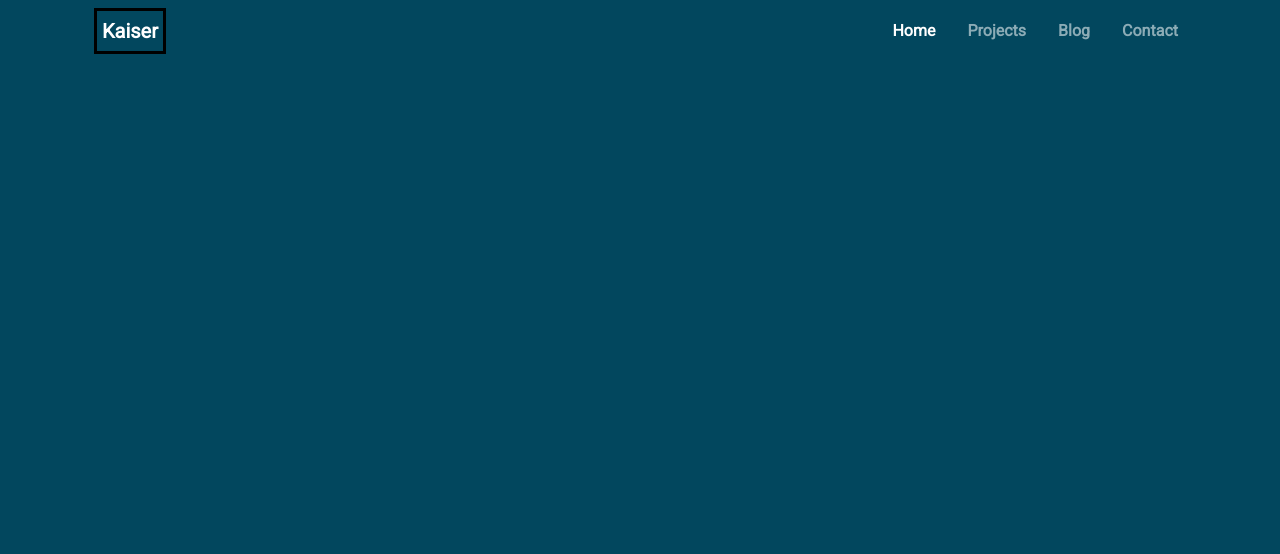
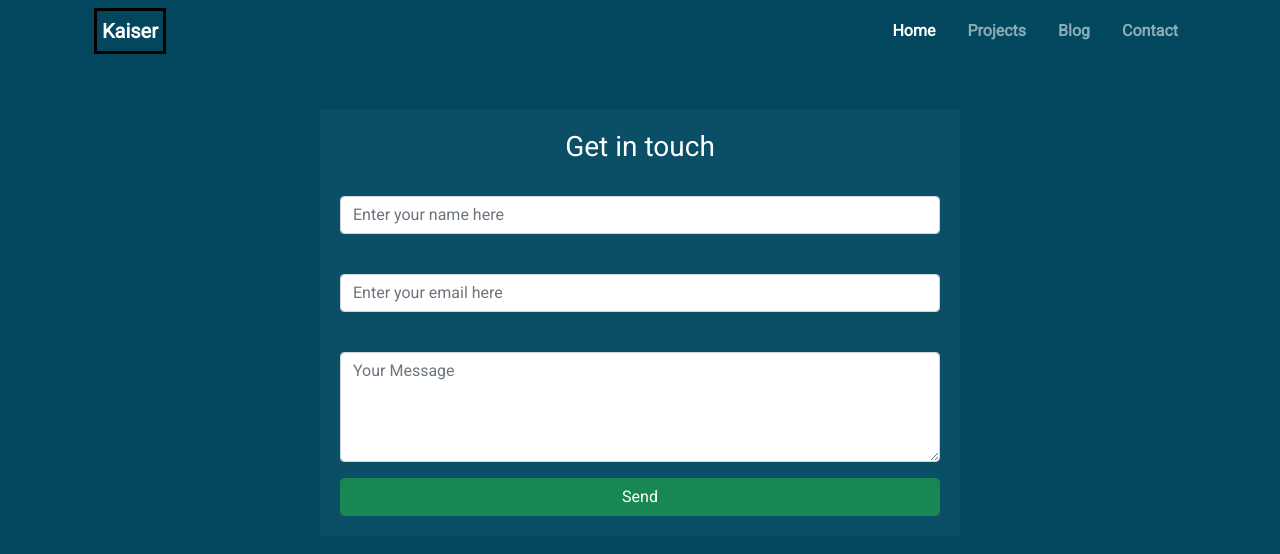
Before and after one commit to KaiserSamrat/my-portfolio, a React (Create React App) app: page /contactDetail in a window 1280 px wide. Shown: the top 554 px of the page. Built offline with nearby package versions, Linux system fonts and the light colour scheme.

Commit message:
all blog added

```diff
--- a/public/index.html
+++ b/public/index.html
@@ -29,7 +29,7 @@
       work correctly both with client-side routing and a non-root public URL.
       Learn how to configure a non-root public URL by running `npm run build`.
     -->
-  <title>React App</title>
+  <title>Kaiser Portfolio</title>
 </head>
 
 <body>
--- a/src/App.js
+++ b/src/App.js
@@ -12,6 +12,7 @@ import Allproject from './Components/Allproject/Allproject';
 import Home from './Components/Home/Home';
 import Navbar from './Components/Navbar/Navbar';
 import AllBlog from './Components/AllBlog/AllBlog';
+import ContactDetails from './Components/ContactDetails/ContactDetails';
 
 function App() {
   return (
@@ -31,6 +32,10 @@ function App() {
            <AllBlog></AllBlog>
 
           </Route>
+          <Route path='/contactDetail'>
+           <ContactDetails></ContactDetails>
+
+          </Route>
 
         </Switch>
       </Router>
--- /dev/null
+++ b/src/Components/ContactDetails/ContactDetails.js
@@ -0,0 +1,34 @@
+import React from 'react';
+
+const ContactDetails = () => {
+    return (
+        <div>
+             <form className='container ms-auto mt-5 col-md-6 contact' id='contact-area'>
+                <h3 className='text-center'>Get in touch</h3>
+                <div class="mb-3">
+                    <label class="form-label"></label>
+                    <input type="name" class="form-control" placeholder='Enter your name here' />
+
+                </div>
+                <div class="mb-3">
+                    <label class="form-label"></label>
+                    <input type="email" class="form-control" placeholder='Enter your email here' />
+
+                </div>
+                <div className='mb-3'>
+                    <label ></label>
+
+                    <textarea rows="4" cols="50" placeholder='Your Message' class="form-control">
+
+                    </textarea>
+
+                </div>
+
+                <button type="submit" class="btn btn-success form-control">Send</button>
+            </form>
+
+        </div>
+    );
+};
+
+export default ContactDetails;
--- a/src/Components/Navbar/Navbar.js
+++ b/src/Components/Navbar/Navbar.js
@@ -22,7 +22,7 @@ const Navbar = () => {
                 <a class="nav-link ms-3 list" href="/allBlog">Blog</a>
               </li>
               <li class="nav-item">
-                <a class="nav-link ms-3 list" href="#contact-area">Contact</a>
+                <a class="nav-link ms-3 list" href="/contactDetail">Contact</a>
               </li>
 
 
```
